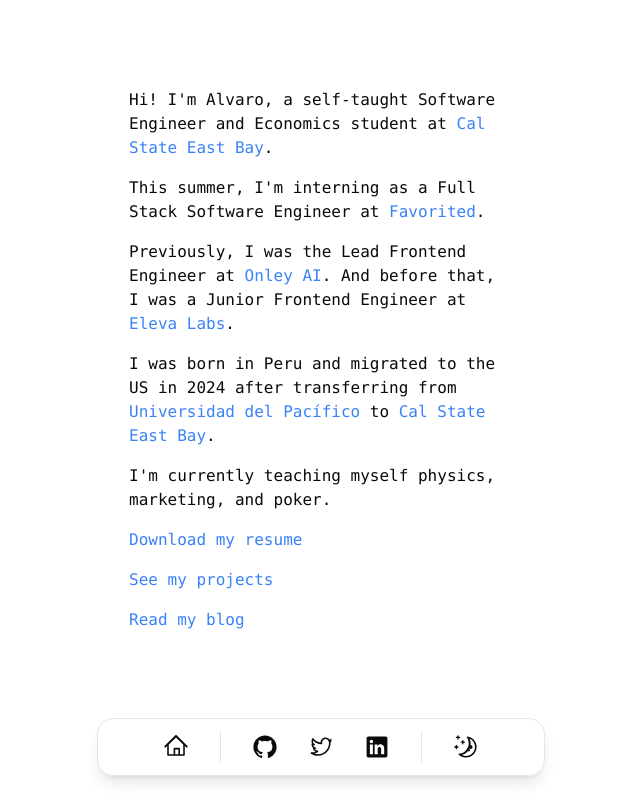
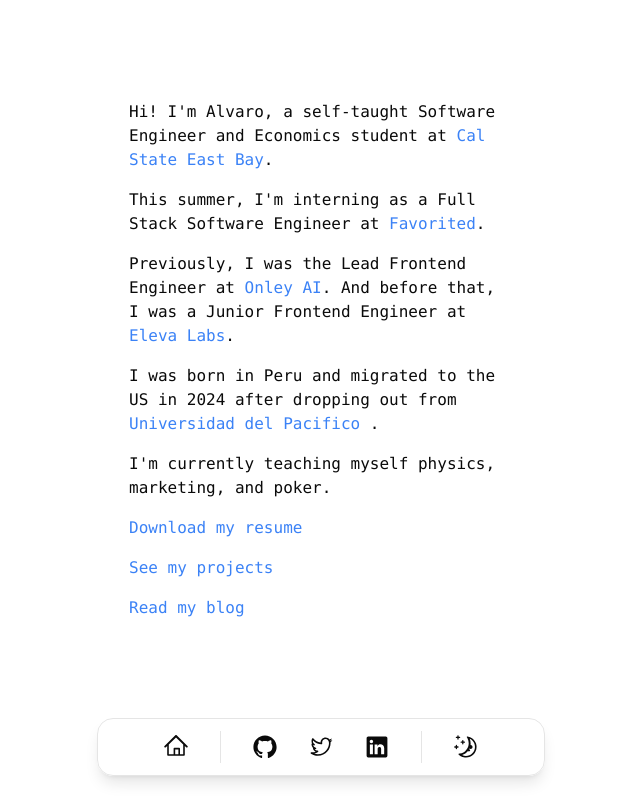
Before and after one commit to alvropena/alvropena.com, a Next.js app: page / in a window 1280 px wide. Shown: the whole page, without its empty margins (319-959 px from the left). Built offline with nearby package versions, Linux system fonts and the light colour scheme.

Commit message:
Update migration details in Home component

```diff
--- a/app/page.tsx
+++ b/app/page.tsx
@@ -50,7 +50,7 @@ export default function Home() {
         .
       </p>
       <p>
-        I was born in Peru and migrated to the US in 2024 after transferring
+        I was born in Peru and migrated to the US in 2024 after dropping out
         from{" "}
         <Link
           href="https://www.up.edu.pe/"
@@ -58,17 +58,8 @@ export default function Home() {
           target="_blank"
           rel="noopener noreferrer"
         >
-          Universidad del Pacífico
+          Universidad del Pacifico
         </Link>{" "}
-        to{" "}
-        <Link
-          href="https://www.csueastbay.edu/"
-          className="text-blue-500"
-          target="_blank"
-          rel="noopener noreferrer"
-        >
-          Cal State East Bay
-        </Link>
         .
       </p>
       <p>
```
